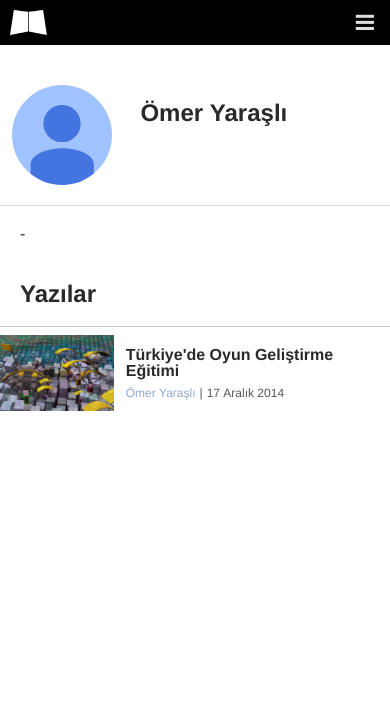
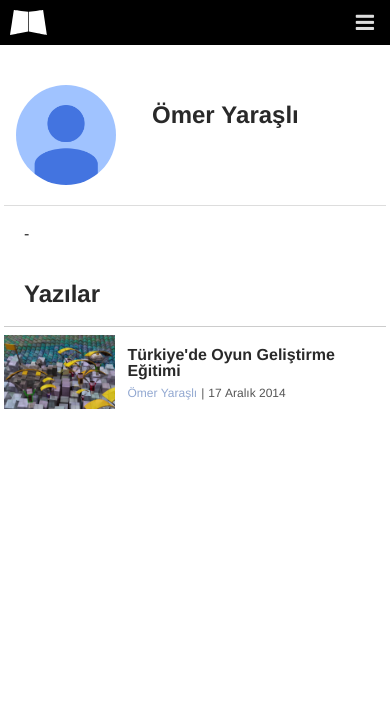
Before and after one commit to metucclub/bergi, a Django app: page /yazar/omer-yarasli/ in a window 390 px wide. Shown: the top 707 px of the page. Run offline with Django 3.2, Linux system fonts and the light colour scheme; data comes from the database, SQL or seed files in the repository; tables that the repository leaves empty hold one stand-in row (values such as "Sample post").

Commit message:
4px gutter everywhere

```diff
--- a/_bergi/static/style.css
+++ b/_bergi/static/style.css
@@ -210,6 +210,7 @@ a.tw:hover {
 }
 @media screen and (max-width: 767px){
 	.sheet {
+		margin: 0 4px;
 		padding: 0;
 	}
 }
@@ -254,9 +255,6 @@ a.tw:hover {
 	margin-bottom: 16px;
 }
 @media screen and (max-width: 767px){
-	.river {
-		margin: 0 4px;
-	}
 	.river-post {
 		padding: 8px 0;
 	}
@@ -337,7 +335,7 @@ a.tw:hover {
 	background-position: center center;
 }
 .article-text {
-	margin: 32px 20px 0px 20px;
+	margin: 32px 16px 0px 16px;
 	font-family: bergi-charis, serif;
 	font-size: 18px;
 	line-height: 1.58;
@@ -438,26 +436,32 @@ a.tw:hover {
 	font-size: 20px;
 }
 
+/* like $radius=100px */
 .author {
 	padding: 40px 0;
 	margin: auto;
 }
-.author-hero > * {
-	display: inline-block;
-	vertical-align: top;
-	margin: 0 16px;
+.author-hero {
+	min-height: 100px;
 }
 .author-img {
+	float: left;
 	width: 100px;
 	height: 100px;
+	margin: 0 16px;
 	border-radius: 100%;
 	background-size: cover;
 	background-position: center center;
 }
+.author-hero header {
+	margin-left: 132px;
+}
 .author-hero h1 {
-	margin: 16px 0;
+	padding: 16px;
 	font-size: 32px;
+	line-height: 1.2;
 	font-weight: bold;
+	word-break: break-word;
 }
 .author-bio {
 	padding: 20px;
@@ -493,6 +497,7 @@ a.tw:hover {
 
 .paginator {
 	margin: 20px 14px;
+	line-height: 1.8;
 }
 .paginator .page {
 	padding: 4px;
--- a/_bergi/templates/_nav.html
+++ b/_bergi/templates/_nav.html
@@ -14,14 +14,14 @@
 			<li class="dropsy">
 				<a>...<i class="fa fa-caret-down"></i></a>
 				<ul>
-					<li><a href="/arsiv/">Arşiv</a></li>
+					<li><a href="{% url "archive" 1 %}">Arşiv</a></li>
 					<li><a href="/hakkinda/">Hakkında</a></li>
 					<li><a href="/kunye/">Künye</a></li>
 				</ul>
 			</li>
 {# It is easier to show another menu than unpacking the dropdown with media queries. #}
 			<div class="mobile-unpacked">
-				<li><a href="/hakkinda/">Arşiv</a></li>
+				<li><a href="{% url "archive" 1 %}">Arşiv</a></li>
 				<li><a href="/hakkinda/">Hakkında</a></li>
 				<li><a href="/kunye/">Künye</a></li>
 			</div>
--- a/_bergi/templates/_paginator.html
+++ b/_bergi/templates/_paginator.html
@@ -3,7 +3,7 @@
 
 <div class="paginator">
 	{% if page_obj.has_previous %}
-		<a class="page" href="{{ paging_url }}{{ page_obj.previous_page_number }}">
+		<a class="page" href="{{ page_obj.previous_page_number }}">
 			<span class="fa-caret-left"></span>&nbsp;Geri</a>
 	{% else %}
 		<span class="disabled page">
@@ -21,7 +21,7 @@
 	{% include "_page.html" with page=page_obj.paginator.num_pages %}
 
 	{% if page_obj.has_next %}
-		<a class="page" href="{{ paging_url }}{{ page_obj.next_page_number }}">
+		<a class="page" href="{{ page_obj.next_page_number }}">
 			İleri&nbsp;<span class="fa-caret-right"></span>
 		</a>
 	{% else %}
--- a/_bergi/templates/archive.html
+++ b/_bergi/templates/archive.html
@@ -1,7 +1,5 @@
 {% extends "__base.html" %}
 {% block body %}
-
-{% url "arsiv" as paging_url %}
 
 <div class="pure-g sheet">
 	<div class="pure-u-1 pure-u-lg-3-4 content">
--- a/_bergi/templates/cat.html
+++ b/_bergi/templates/cat.html
@@ -1,7 +1,5 @@
 {% extends "__base.html" %}
 {% block body %}
-
-{% url "cat" cat.slug as paging_url %}
 
 <div class="pure-g sheet">
 	<div class="pure-u-1 pure-u-lg-3-4 content">
--- a/_bergi/templates/index.html
+++ b/_bergi/templates/index.html
@@ -21,7 +21,7 @@
 {% for article in river %}
 		{% include "_river_post.html" with article=article %}
 {% endfor %}
-	<a class="load-more" href="/arsiv/">Daha fazla...</a>
+	<a class="load-more" href="{% url "archive" 1 %}">Daha fazla...</a>
 	</div>
 
 	<div class="pure-u-1 pure-u-lg-1-4 aside river-aside">
```
